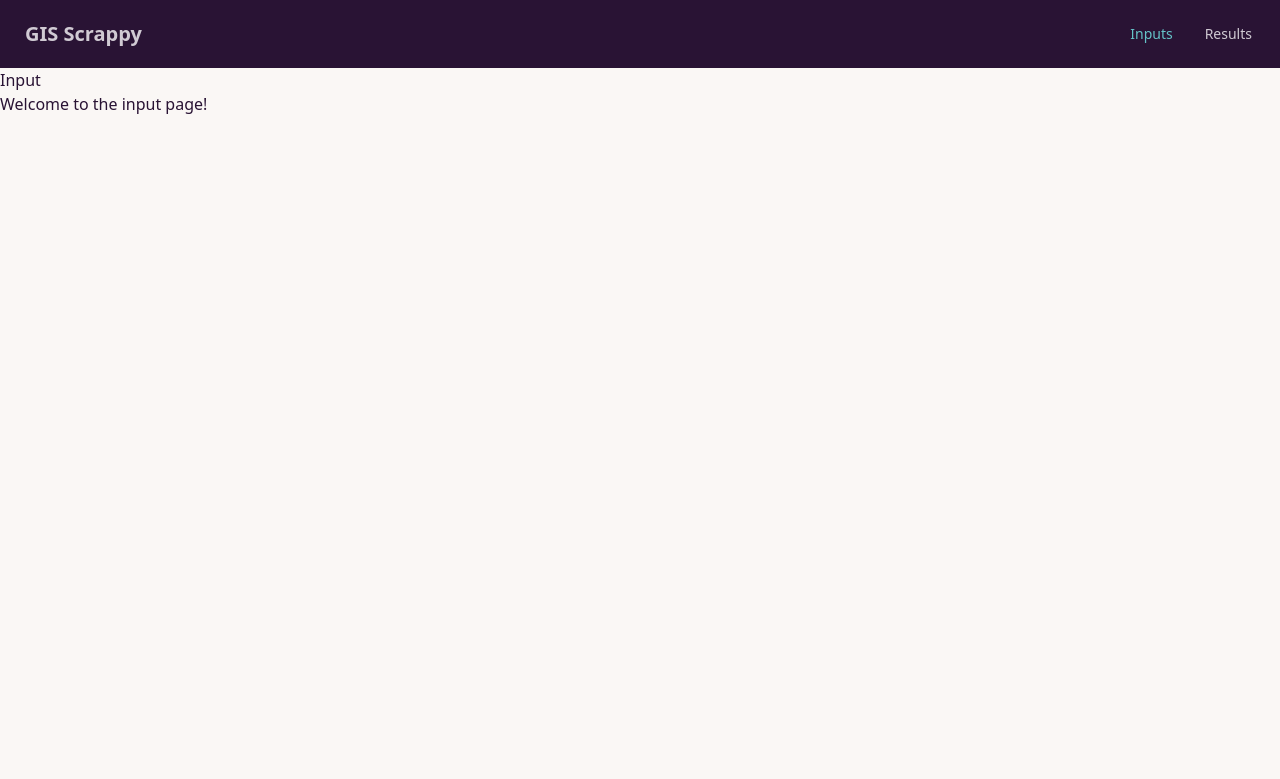
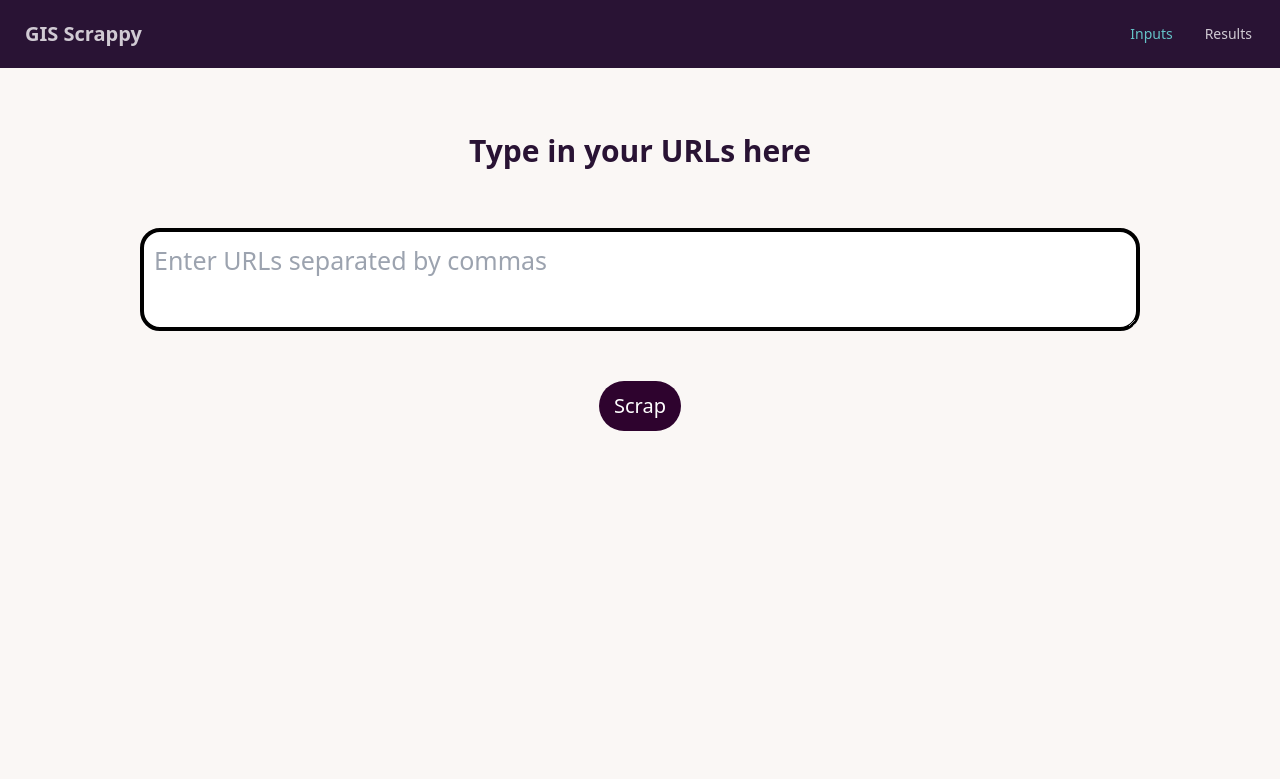
Before and after one commit to ADORSYS-GIS/report-sscrap, a Flask app: page /input in a window 1280 px wide. Shown: the top 779 px of the page. Run offline with Flask 3, Linux system fonts and the light colour scheme; some libraries are stand-ins or nearby versions.

Commit message:
Implementing the Input Interface for inputing a list of websites

```diff
--- a/static/css/style.css
+++ b/static/css/style.css
@@ -0,0 +1,50 @@
+.container {
+    display: flex;
+    justify-content: center;
+    align-items: flex-start;
+    height: 89vh;
+    /* background-image: url('../images/icons/icon-152x152.png'); */
+    background-size: cover;
+    background-position: center;
+    }
+
+    .center-content {
+    text-align: center;
+    font-size: 30px;
+    margin-top: 0;
+    }
+
+    .welcome-text {
+    font-weight: bold;
+    margin-top: 60px;
+    }
+
+    .search-form {
+    margin-top: 5px;
+    }
+
+    .input-group {
+    display: flex;
+    flex-direction: column;
+    align-items: flex-start;
+    }
+
+    .input-group textarea {
+    width: 1000px;
+    padding: 10px;
+    font-size: 25px;
+    border-radius: 20px;
+    margin-top: 50px;
+    border: 4px solid #000;
+    }
+
+    .input-group button[type="submit"] {
+    margin-top: 50px;
+    align-self: center;
+    background-color: #2e032e;
+    font-size: 20px;
+    padding: 10px 15px;
+    color: white;
+    border: none;
+    border-radius: 50px;
+    }
--- a/templates/input.html
+++ b/templates/input.html
@@ -3,10 +3,24 @@
 {% set active_page = "input" %}
 
 {% block content %}
-    <h1>Input</h1>
-    <p> Welcome to the input page!</p>
+<div class="container">
+    <div class="center-content">
+    <p class="welcome-text">Type in your URLs here</p>
+
+    <form class="search-form">
+    <div class="input-group">
+    <textarea id="urls" name="urls" placeholder="Enter URLs separated by commas" required></textarea>
+    <button type="submit">Scrap</button>
+    </div>
+    </form>
+
+    <div id="results">
+    <!-- Display the results or relevant information here -->
+    </div>
+    </div>
+    </div>
 {% endblock %}
 
 {% block title %}
-    Input webpages URLs
+    Input Webpage URLs
 {% endblock %}
```
